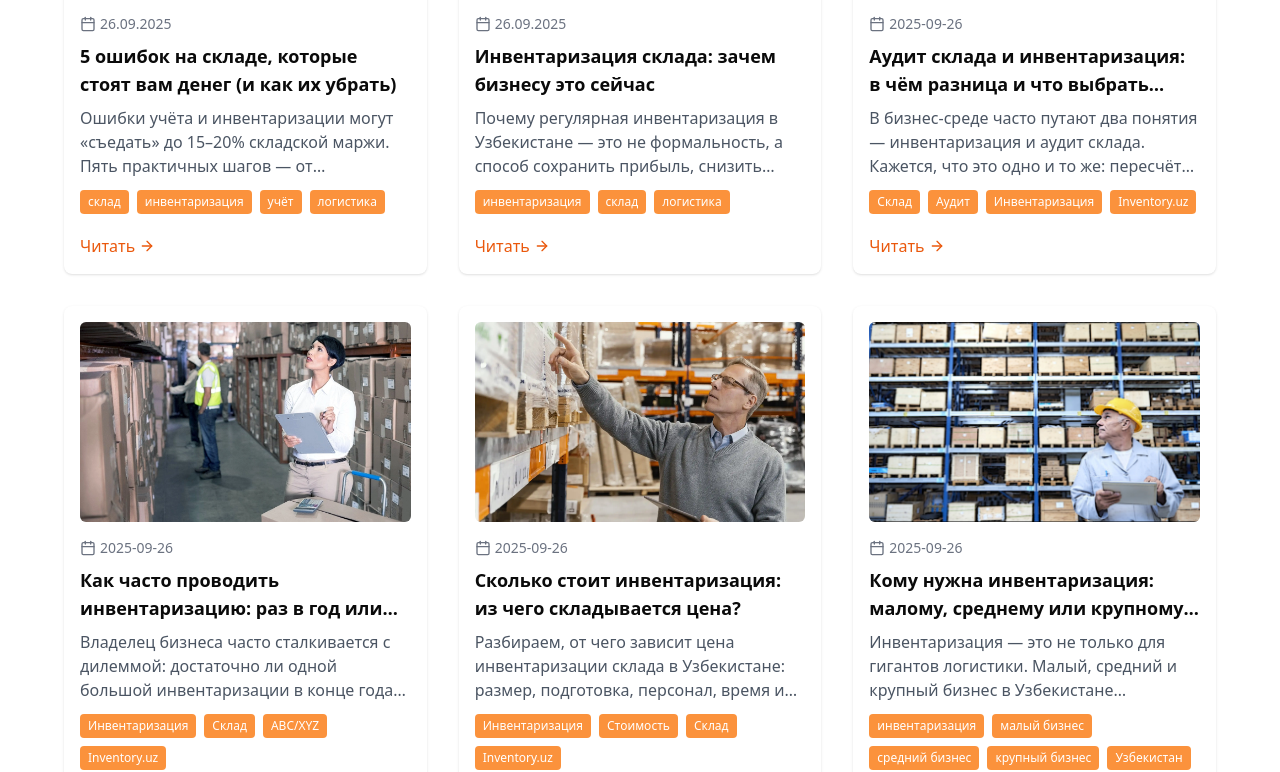
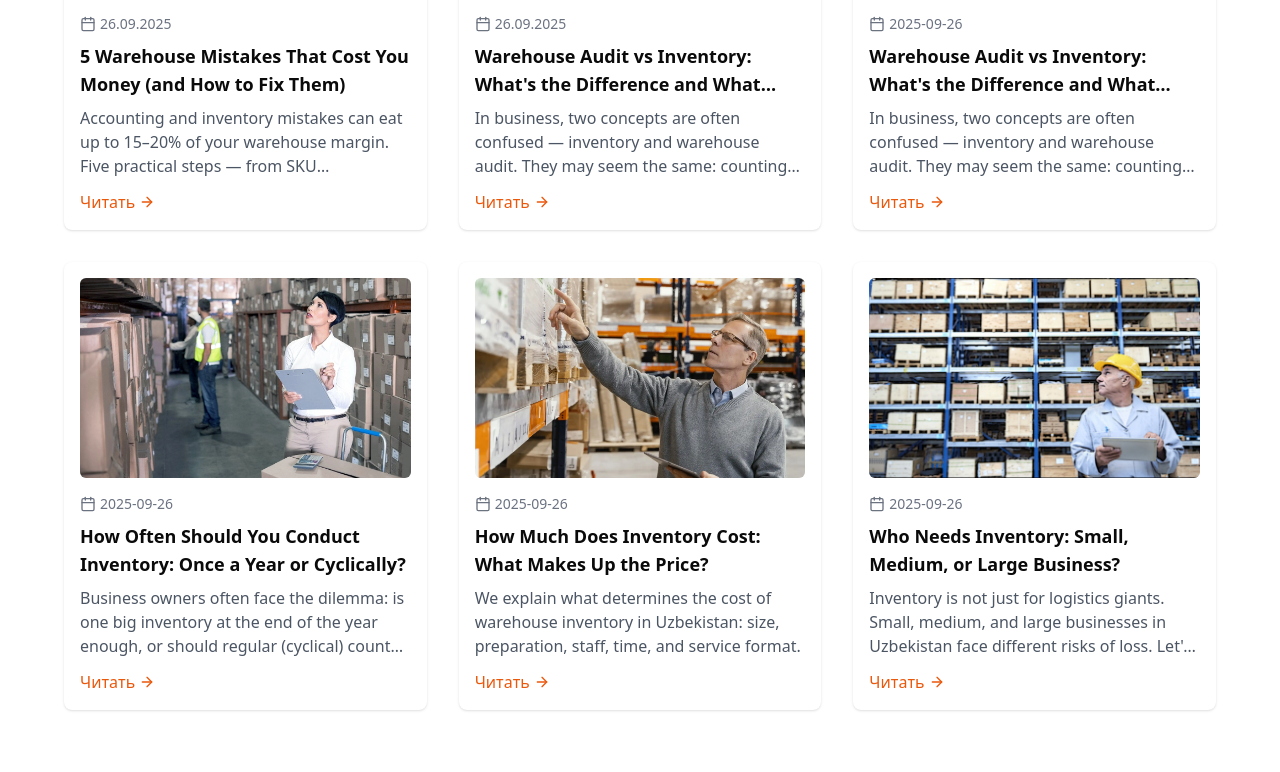
Before and after one commit to javohiryusupovv/inventoryWSC, a Next.js app: page /1/News in a window 1280 px wide. Shown: the part 550-1322 px from the top of the page. Built offline with nearby package versions, Linux system fonts and the light colour scheme.

Commit message:
fix news slugs 2

```diff
--- a/constants/page.tsx
+++ b/constants/page.tsx
@@ -10,9 +10,12 @@ interface NewsItem {
   id: number;
   image: StaticImageData;
   date: string;
-  title: string;
-  description: string;
-  tags: string[];
+  title_uz: string;
+  title_en: string;
+  title_ru: string;
+  description_uz: string;
+  description_ru: string;
+  description_en: string;
   slug: string;
   content_ru: string;
   content_en: string;
@@ -24,10 +27,12 @@ export const newsData: NewsItem[] = [
     id: 1,
     image: Post1,
     date: "26.09.2025",
-    title: "5 ошибок на складе, которые стоят вам денег (и как их убрать)",
-    description:
-      "Ошибки учёта и инвентаризации могут «съедать» до 15–20% складской маржи. Пять практичных шагов — от стандартизации SKU до циклической инвентаризации — чтобы вернуть контроль и сократить потери.",
-    tags: ["склад", "инвентаризация", "учёт", "логистика"],
+    title_uz: "Omborda 5 xato, ular sizga pulga tushadi (va ularni qanday bartaraf etish)",
+    title_en: "5 Warehouse Mistakes That Cost You Money (and How to Fix Them)",
+    title_ru: "5 ошибок на складе, которые стоят вам денег (и как их убрать)",
+    description_uz: "Hisob-kitob va inventarizatsiya xatolari ombor marjasining 15–20% gachaini “yeyishi” mumkin. Nazoratni tiklash va yo‘qotishlarni kamaytirish uchun besh amaliy qadam — SKU standartlashtirishdan tsiklik inventarizatsiyagacha",
+    description_ru: "Ошибки учёта и инвентаризации могут «съедать» до 15–20% складской маржи. Пять практичных шагов — от стандартизации SKU до циклической инвентаризации — чтобы вернуть контроль и сократить потери.",
+    description_en: "Accounting and inventory mistakes can eat up to 15–20% of your warehouse margin. Five practical steps — from SKU standardization to cyclical inventory — to regain control and reduce losses.",
     slug: "5-oshibok-na-sklade-kotorye-stoyat-deneg",
     content_ru: `Знаете, какой скрытый враг может съедать до 15–20% вашей складской маржи в Узбекистане? Это ошибки учёта и инвентаризации. Каждая недостача или пересортица — это не просто лишняя цифра в отчёте, а реальные деньги, потерянные за счёт срывов поставок, замороженного оборотного капитала и падения доверия клиентов.
 
@@ -261,10 +266,12 @@ Inventory.uz helps companies organize accounting and conduct turnkey inventory w
     id: 2,
     image: Post2,
     date: "26.09.2025",
-    title: "Инвентаризация склада: зачем бизнесу это сейчас",
-    description:
-      "Почему регулярная инвентаризация в Узбекистане — это не формальность, а способ сохранить прибыль, снизить риски и ускорить складские процессы.",
-    tags: ["инвентаризация", "склад", "логистика"],
+    title_uz: "Ombor auditi va inventarizatsiya: farqi nima va O‘zbekistondagi biznes qaysisini tanlashi kerak?",
+    title_en: "Warehouse Audit vs Inventory: What's the Difference and What Should Businesses Choose in Uzbekistan?",
+    title_ru: "Аудит склада и инвентаризация: в чём разница и что выбрать бизнесу в Узбекистане)",
+    description_uz: "Biznesda ko‘pincha ikki tushuncha — inventarizatsiya va ombor auditi aralashtiriladi. Ular bir xildek ko‘rinadi: mahsulotlarni hisoblash va farqlarni aniqlash. Ammo amalda bu turli vositalar bo‘lib, har birining o‘z maqsadi, chuqurligi va natijasi bor.",
+    description_ru: "В бизнес-среде часто путают два понятия — инвентаризация и аудит склада. Кажется, что это одно и то же: пересчёт товаров и выявление расхождений. Но на практике это разные инструменты, и у каждого — своя цель, глубина и результат.",
+    description_en: "In business, two concepts are often confused — inventory and warehouse audit. They may seem the same: counting goods and identifying discrepancies. But in practice, they are different tools, each with its own purpose, depth, and outcome.",
     slug: "invetarizaciya-sklada-zachem-biznesu",
     content_ru: `«Зачем тратить деньги и время на инвентаризацию, если на складе и так всё работает?» — вопрос понятный. Но практика в Узбекистане показывает обратное: именно отсутствие регулярной инвентаризации чаще всего и съедает прибыль — через недостачи, пересортицу и замороженный оборотный капитал.
 
@@ -425,11 +432,12 @@ The numbers given are benchmarks based on Inventory.uz projects and industry sta
     id: 3,
     image: Post3, // rasmni o'zingiz qo'yasiz
     date: "2025-09-26",
-    title:
-      "Аудит склада и инвентаризация: в чём разница и что выбрать бизнесу в Узбекистане",
-    description:
-      "В бизнес-среде часто путают два понятия — инвентаризация и аудит склада. Кажется, что это одно и то же: пересчёт товаров и выявление расхождений. Но на практике это разные инструменты, и у каждого — своя цель, глубина и результат.",
-    tags: ["Склад", "Аудит", "Инвентаризация", "Inventory.uz"],
+    title_uz: "Inventarizatsiyani qanchalik tez-tez o‘tkazish kerak: yiliga bir marta yoki tsiklik tarzda?",
+    title_en: "Warehouse Audit vs Inventory: What's the Difference and What Should Businesses Choose in Uzbekistan?",
+    title_ru: "Аудит склада и инвентаризация: в чём разница и что выбрать бизнесу в Узбекистане",
+    description_uz:"Biznes egalari ko‘pincha shunday savolga duch keladi: yil oxirida bir marta katta inventarizatsiya yetarlimi yoki muntazam (tsiklik) hisob-kitoblarni joriy qilish kerakmi?",
+    description_ru: "В бизнес-среде часто путают два понятия — инвентаризация и аудит склада. Кажется, что это одно и то же: пересчёт товаров и выявление расхождений. Но на практике это разные инструменты, и у каждого — своя цель, глубина и результат.",
+    description_en: "In business, two concepts are often confused — inventory and warehouse audit. They may seem the same: counting goods and identifying discrepancies. But in practice, they are different tools, each with its own purpose, depth, and outcome.",
     slug: "audit-vs-inventarizatsiya",
     content_ru: `Аудит склада и инвентаризация: в чём разница и что выбрать бизнесу в Узбекистане
 
@@ -606,10 +614,12 @@ The figures provided are based on Inventory.uz project experience and industry b
     id: 4,
     image: Post4, // o'zingiz mos rasm qo'yasiz
     date: "2025-09-26",
-    title: "Как часто проводить инвентаризацию: раз в год или циклически?",
-    description:
-      "Владелец бизнеса часто сталкивается с дилеммой: достаточно ли одной большой инвентаризации в конце года или стоит внедрить регулярные (циклические) пересчёты?",
-    tags: ["Инвентаризация", "Склад", "ABC/XYZ", "Inventory.uz"],
+    title_uz: "Inventarizatsiyani qanchalik tez-tez o‘tkazish kerak: yiliga bir marta yoki tsiklik tarzda?",
+  title_en: "How Often Should You Conduct Inventory: Once a Year or Cyclically?",
+  title_ru: "Как часто проводить инвентаризацию: раз в год или циклически?",
+  description_uz: "Biznes egalari ko‘pincha shunday savolga duch keladi: yil oxirida bir marta katta inventarizatsiya yetarlimi yoki muntazam (tsiklik) hisob-kitoblarni joriy qilish kerakmi?",
+  description_ru: "Владелец бизнеса часто сталкивается с дилеммой: достаточно ли одной большой инвентаризации в конце года или стоит внедрить регулярные (циклические) пересчёты?",
+  description_en: "Business owners often face the dilemma: is one big inventory at the end of the year enough, or should regular (cyclical) counts be implemented?",
     slug: "inventarizatsiya-kak-chasto",
     content_ru: `Как часто проводить инвентаризацию: раз в год или циклически?
 
@@ -810,10 +820,12 @@ Inventory.uz helps companies implement both one-time and cyclical counts — tur
     id: 5,
     image: Post5, // kerakli rasmni qo'ying
     date: "2025-09-26",
-    title: "Сколько стоит инвентаризация: из чего складывается цена?",
-    description:
-      "Разбираем, от чего зависит цена инвентаризации склада в Узбекистане: размер, подготовка, персонал, время и формат услуги.",
-    tags: ["Инвентаризация", "Стоимость", "Склад", "Inventory.uz"],
+    title_uz:  "Inventarizatsiya qancha turadi: narx nimalardan iborat?",
+  title_en: "How Much Does Inventory Cost: What Makes Up the Price?",
+  title_ru: "Сколько стоит инвентаризация: из чего складывается цена?",
+  description_uz: "O‘zbekiston omborlarida inventarizatsiya narxi nimalarga bog‘liq: hajmi, tayyorgarlik, xodimlar, vaqt va xizmat formati haqida tushuntiramiz.",
+  description_ru: "Разбираем, от чего зависит цена инвентаризации склада в Узбекистане: размер, подготовка, персонал, время и формат услуги.",
+  description_en: "We explain what determines the cost of warehouse inventory in Uzbekistan: size, preparation, staff, time, and service format.",
     slug: "inventarizatsiya-stoimost",
     content_ru: `Сколько стоит инвентаризация: из чего складывается цена?
 
@@ -1022,18 +1034,14 @@ Inventory.uz offers flexible formats: from 24-hour express to regular outsourcin
   {
     id: 6,
     image: Post6,
-    title: "Кому нужна инвентаризация: малому, среднему или крупному бизнесу?",
+    title_uz: "Kimga inventarizatsiya kerak: kichik, o‘rta yoki yirik biznes?",
+  title_en: "Who Needs Inventory: Small, Medium, or Large Business?",
+  title_ru: "Кому нужна инвентаризация: малому, среднему или крупному бизнесу?",
+  description_uz: "Inventarizatsiya faqat logistika gigantlari uchun emas. O‘zbekistonlik kichik, o‘rta va yirik biznes turli yo‘qotish xavflari bilan duch keladi. Inventarizatsiya nima uchun kerakligini tushuntiramiz.",
+  description_ru: "Инвентаризация — это не только для гигантов логистики. Малый, средний и крупный бизнес в Узбекистане сталкиваются с разными рисками потерь. Разбираем, зачем нужна инвентаризация каждому.",
+  description_en: "Inventory is not just for logistics giants. Small, medium, and large businesses in Uzbekistan face different risks of loss. Let's explore why inventory is necessary for everyone.",
     date: "2025-09-26",
     slug: "komu-nuzhna-inventarizatsiya",
-    tags: [
-      "инвентаризация",
-      "малый бизнес",
-      "средний бизнес",
-      "крупный бизнес",
-      "Узбекистан",
-    ],
-    description:
-      "Инвентаризация — это не только для гигантов логистики. Малый, средний и крупный бизнес в Узбекистане сталкиваются с разными рисками потерь. Разбираем, зачем нужна инвентаризация каждому.",
     content_ru: `Инвентаризация для бизнеса разных масштабов в Узбекистане
 
 Многие владельцы думают, что инвентаризация — это «дело больших складов». На самом деле ошибки учёта одинаково бьют и малые, и крупные компании. Разница только в масштабе потерь.
--- a/src/app/[locale]/(root)/News/[slug]/page.tsx
+++ b/src/app/[locale]/(root)/News/[slug]/page.tsx
@@ -9,11 +9,10 @@ import ReactMarkdown from "react-markdown";
 
 type ArticlePageParams = { params: Promise<{ slug: string; locale: string }> };
 
-// SEO metadata slug bo‘yicha
 export async function generateMetadata({
   params,
 }: ArticlePageParams): Promise<Metadata> {
-  const { slug } = await params; // ✅ await emas
+  const { slug, locale } = await params;
   const article = newsData.find((item) => item.slug === slug);
 
   if (!article) {
@@ -22,25 +21,39 @@ export async function generateMetadata({
     };
   }
 
+  const title =
+    locale === "uz"
+      ? article.title_uz
+      : locale === "ru"
+      ? article.title_ru
+      : article.title_en;
+
+  const description =
+    locale === "uz"
+      ? article.description_uz
+      : locale === "ru"
+      ? article.description_ru
+      : article.description_en;
+
   return {
-    title: `${article.title} - Inventory Uzbekistan`,
-    description: article.description,
+    title: `${title} - Inventory Uzbekistan`,
+    description: description,
     openGraph: {
-      title: article.title,
-      description: article.description,
+      title: title,
+      description: description,
       images: [
         {
-          url: article.image?.src || "https://inventory.uz/og-image.jpg", // fallback
+          url: article.image?.src || "https://inventory.uz/og-image.jpg",
           width: 1200,
           height: 630,
-          alt: article.title,
+          alt: title,
         },
       ],
     },
     twitter: {
       card: "summary_large_image",
-      title: article.title,
-      description: article.description,
+      title: title,
+      description: description,
       images: [article.image?.src || "https://inventory.uz/og-image.jpg"],
     },
   };
@@ -51,6 +64,14 @@ export default async function Page({ params }: ArticlePageParams) {
   const article = newsData.find((item) => item.slug === slug);
 
   if (!article) return notFound();
+
+  // Kontentni locale bo‘yicha tanlash
+  const content =
+    locale === "uz"
+      ? article.content_uz
+      : locale === "ru"
+      ? article.content_ru
+      : article.content_en;
 
   return (
     <main className="min-h-screen">
@@ -64,7 +85,13 @@ export default async function Page({ params }: ArticlePageParams) {
                 className="flex items-center space-x-2 bg-gray-200 hover:bg-gray-200/50"
               >
                 <ArrowLeft className="w-4 h-4" />
-                <span>Назад к новостям</span>
+                <span>
+                  {locale === "uz"
+                    ? "Yangiliklarga qaytish"
+                    : locale === "ru"
+                    ? "Назад к новостям"
+                    : "Back to news"}
+                </span>
               </Button>
             </Link>
           </div>
@@ -72,11 +99,19 @@ export default async function Page({ params }: ArticlePageParams) {
           {/* Article Header */}
           <header className="mb-12">
             <h1 className="text-4xl lg:text-5xl font-bold text-foreground mb-6 text-balance">
-              {article.title}
+              {locale === "uz"
+                ? article.title_uz
+                : locale === "ru"
+                ? article.title_ru
+                : article.title_en}
             </h1>
 
             <p className="text-xl text-muted-foreground leading-relaxed mb-8 text-pretty">
-              {article.description}
+              {locale === "uz"
+                ? article.description_uz
+                : locale === "ru"
+                ? article.description_ru
+                : article.description_en}
             </p>
 
             <div className="flex items-center justify-between border-b border-border pb-6">
@@ -90,25 +125,21 @@ export default async function Page({ params }: ArticlePageParams) {
           </header>
 
           {/* Featured Image */}
+          {article.image && (
             <div className="mb-12">
               <Image
                 src={article.image}
-              alt={article.title}
+                alt={article.title_en}
                 className="w-full h-96 object-cover rounded-lg"
                 loading="eager"
               />
             </div>
+          )}
 
           {/* Article Content */}
-          <div className="text-foreground leading-relaxed">
+          <div className="text-foreground leading-relaxed mb-10">
             <div className="prose xl:prose-xl max-w-none dark:prose-invert">
-              <ReactMarkdown>
-                {locale === "uz"
-                  ? article.content_uz
-                  : locale === "ru"
-                  ? article.content_ru
-                  : article.content_en}
-              </ReactMarkdown>
+              <ReactMarkdown>{content}</ReactMarkdown>
             </div>
           </div>
         </div>
--- a/src/app/[locale]/(root)/News/page.tsx
+++ b/src/app/[locale]/(root)/News/page.tsx
@@ -5,9 +5,9 @@ import { newsData } from "../../../../../constants/page";
 import { useLocale, useTranslations } from "next-intl";
 
 export default function News() {
-  const locale = useLocale()
+  const locale = useLocale();
   const news = newsData;
-  const t = useTranslations("HomePage")
+  const t = useTranslations("HomePage");
   return (
     <section className="py-14 bg-background">
       <div className="container mx-auto px-4">
@@ -29,7 +29,7 @@ export default function News() {
               <div className="w-full h-[200px] mb-4 rounded-md overflow-hidden">
                 <Image
                   src={item.image}
-                  alt={item.title}
+                  alt={item.title_en}
                   width={400}
                   height={200}
                   className=" transition-all duration-200 group-hover:scale-105 w-full h-full object-center object-cover"
@@ -42,21 +42,19 @@ export default function News() {
                 </span>
               </div>
               <h3 className="font-semibold text-lg mb-2 group-hover:text-orange-400 line-clamp-2">
-                {item.title}
+                {locale === "uz"
+                  ? item.title_uz
+                  : locale === "ru"
+                  ? item.title_ru
+                  : item.title_en}
               </h3>
               <p className="text-gray-600 mb-3 line-clamp-3">
-                {item.description}
+                {locale === "uz"
+                  ? item.description_uz
+                  : locale === "ru"
+                  ? item.description_ru
+                  : item.description_en}
               </p>
-              <div className="flex flex-wrap gap-2 mb-5">
-                {item.tags.map((tag) => (
-                  <span
-                    key={tag}
-                    className="bg-orange-400 text-white px-2 py-1 text-xs rounded"
-                  >
-                    {tag}
-                  </span>
-                ))}
-              </div>
               <Link
                 href={`/${locale}/news/${item.slug}`}
                 className="text-orange-600 flex items-center gap-1 font-medium"
--- a/src/messages/en.json
+++ b/src/messages/en.json
@@ -344,8 +344,5 @@
         ]
       }
     }
-  },
-  "news": {
-
   }
 }
```
Lines whose indentation alone changed are shown as unchanged.
